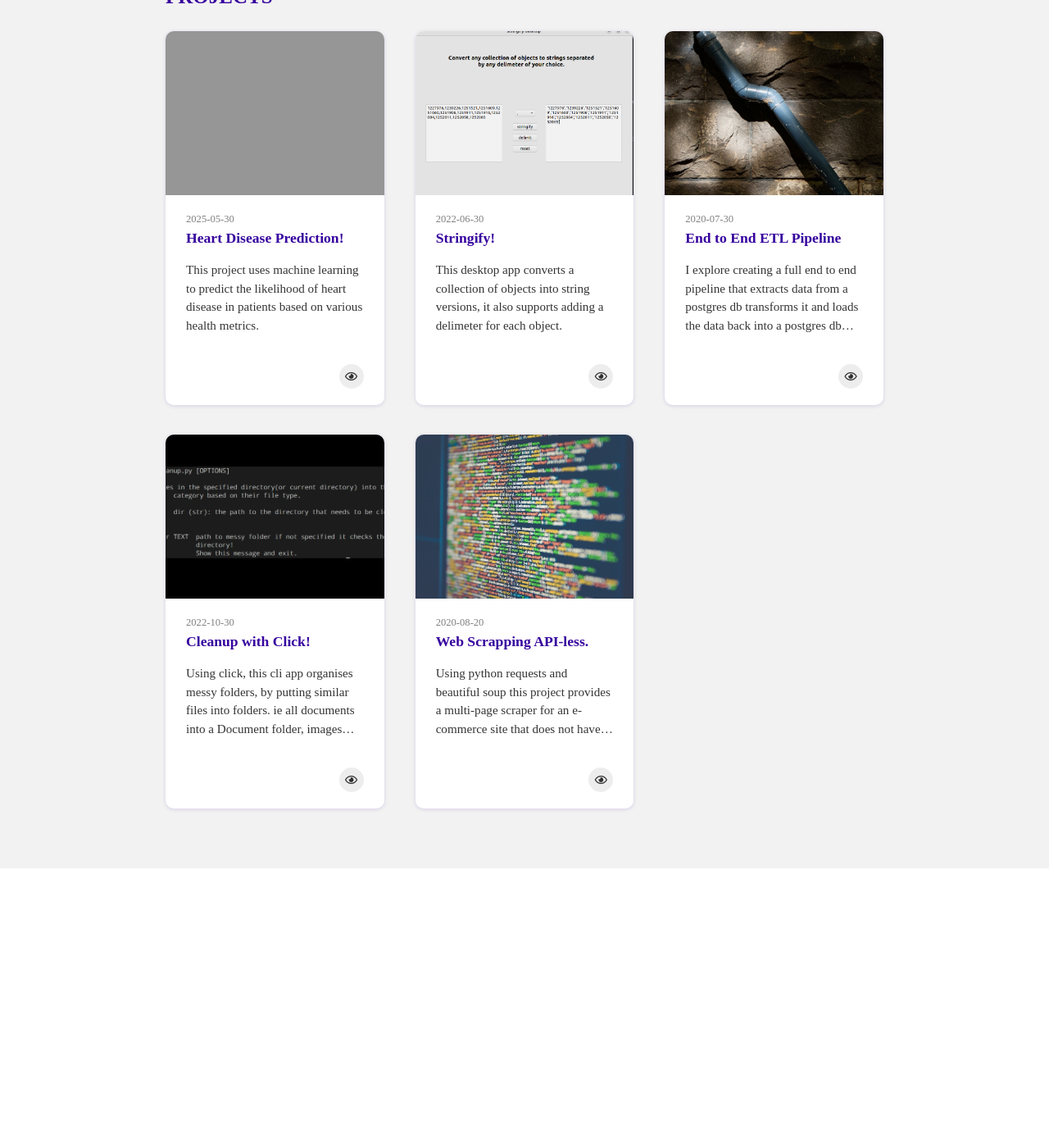
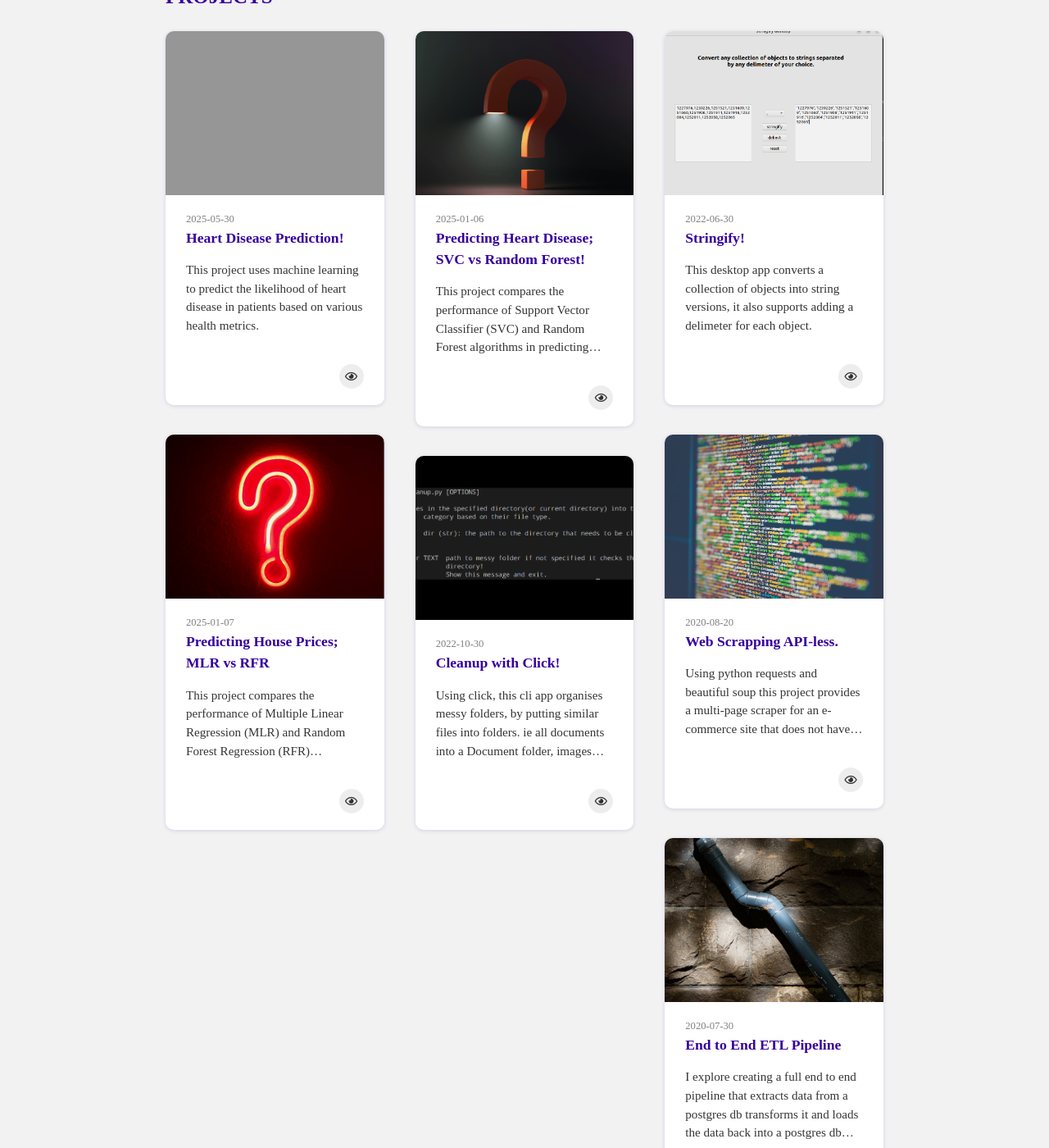
Before and after one commit to cliffordEmmanuel/cliffordEmmanuel.github.io, a Jekyll site: the page built from portfolio.html, in a window 1280 px wide and 1400 px high, scrolled down 596 px. Shown: the whole window at 82% size. Built offline with Jekyll 4.4.1, drawn with Linux system fonts in a browser that asks for light colours; nearby versions of some CDN libraries; some web fonts are replaced; before the commit the page ends 1655 px from its top, so only the background shows below that.

Commit message:
Adds 2 new project documentation

```diff
--- a/_data/projects.yml
+++ b/_data/projects.yml
@@ -7,6 +7,34 @@
     title : Heart Disease Prediction!
     summary :  Predicting heart disease.
     description :  This project uses machine learning to predict the likelihood of heart disease in patients based on various health metrics.
+    contents :
+        # - title :
+        #   image :
+        #   description :
+
+- project :
+    print : True # If 'False' is selected, it will not be displayed in 'home.html > aside > .proj-content'.
+    modal : False # If 'True' is selected, modal can open in 'portfolio.html'.
+    url :  https://github.com/cliffordEmmanuel/house-prices-prediction
+    image : comparative_analysis_2.png # path: assets/project/
+    date : 2025-01-07
+    title : Predicting House Prices; MLR vs RFR
+    summary :  Comparing Multiple Linear Regression (MLR) and Random Forest Regression (RFR) for house price prediction.
+    description :  This project compares the performance of Multiple Linear Regression (MLR) and Random Forest Regression (RFR) algorithms in predicting house prices.
+    contents :
+        # - title :
+        #   image :
+        #   description :
+
+- project :
+    print : True # If 'False' is selected, it will not be displayed in 'home.html > aside > .proj-content'.
+    modal : False # If 'True' is selected, modal can open in 'portfolio.html'.
+    url :  https://github.com/cliffordEmmanuel/classification-comparison
+    image : comparative_analysis_1.png # path: assets/project/
+    date : 2025-01-06
+    title : Predicting Heart Disease; SVC vs Random Forest!
+    summary :  Comparing SVC and Random Forest for heart disease prediction.
+    description :  This project compares the performance of Support Vector Classifier (SVC) and Random Forest algorithms in predicting heart disease.
     contents :
         # - title :
         #   image :
```
Also changed, not shown: _posts/2025-01-06-classification-comparative-analysis.md (added, +70 -0 lines), _posts/2025-01-07-regression-comparative-analysis.md (added, +73 -0 lines), _posts/2025-05-30-heart-disease-pred.md (+3 -8 lines), assets/project/comparative_analysis_1.png (added), assets/project/comparative_analysis_2.png (added).
